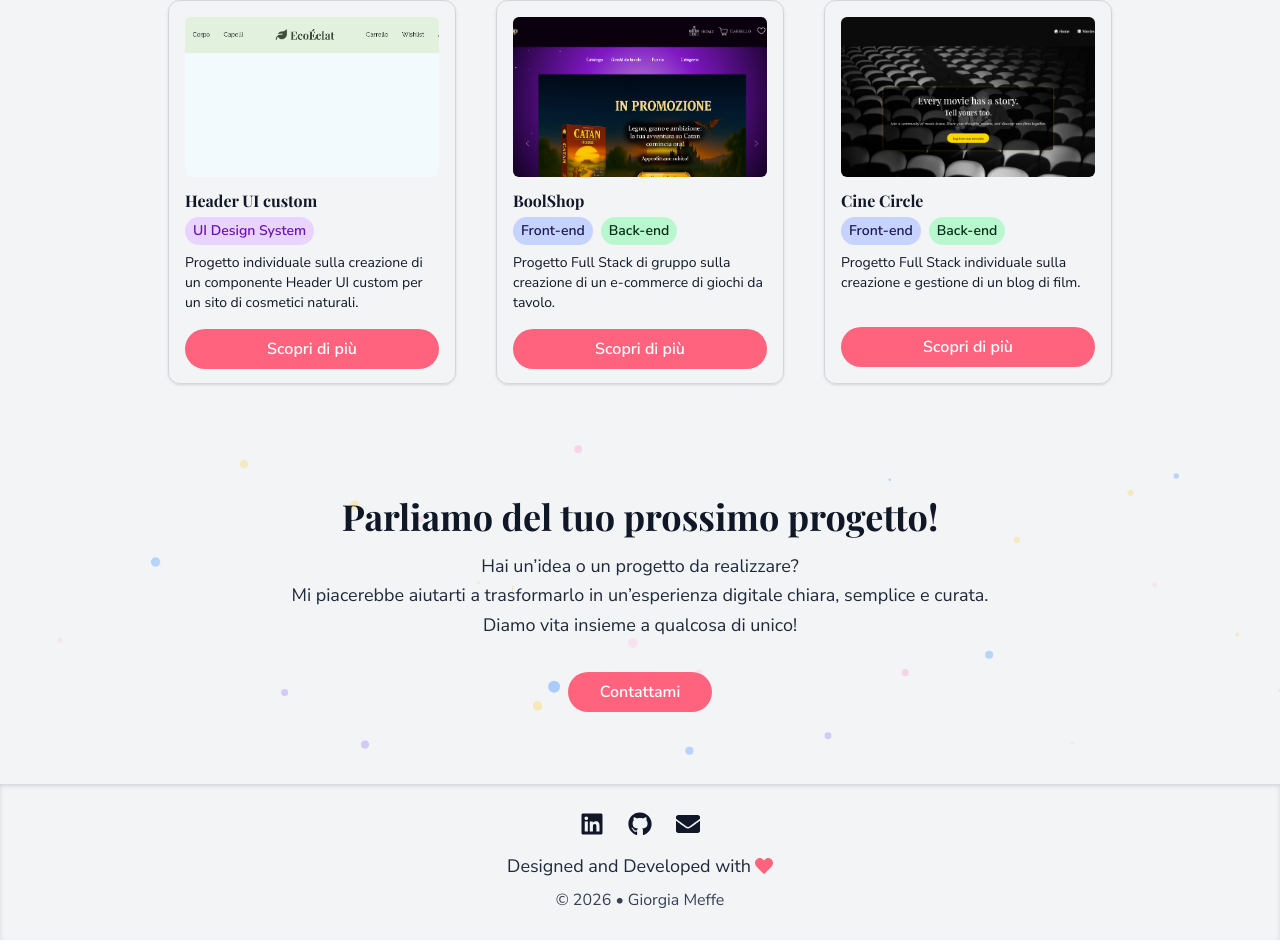
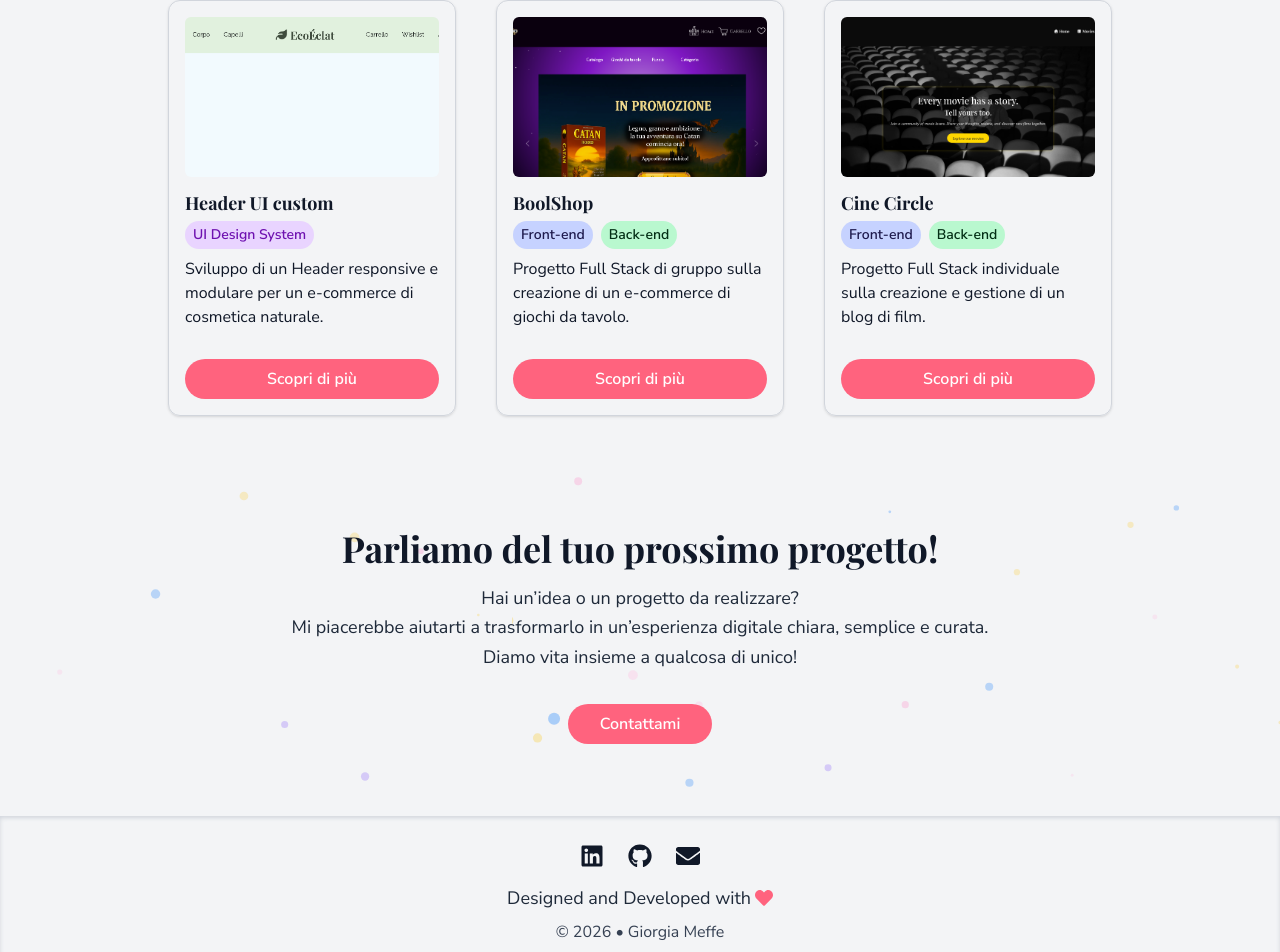
Before and after one commit to giorgiameffe/giorgiameffe-portfolio, a React (Vite) app: page / in a window 1280 px wide. Shown: the part 860-1812 px from the top of the page. Built offline with nearby package versions, Linux system fonts and the light colour scheme; a web font is replaced by a local one.

Commit message:
feat: enhance typography and layout in project components for improved readability and visual appeal

```diff
--- a/src/components/ProjectCard.tsx
+++ b/src/components/ProjectCard.tsx
@@ -16,7 +16,7 @@ const ProjectCard = ({ project, featured }: ProjectCardProps) => {
             viewport={{ once: true }}
             transition={{ duration: 1, ease: "easeOut" }}
             whileHover={{ scale: 1.03 }}
-            className={`p-4 border border-gray-300 dark:border-gray-800 rounded-xl ${featured ? "w-72 h-96" : "w-full h-96"}
+            className={`p-4 border border-gray-300 dark:border-gray-800 rounded-xl ${featured ? "w-72 h-[26rem]" : "w-full h-[25rem]"}
             flex flex-col shadow-sm hover:shadow-lg transition-shadow mt-4 mb-4`}
         >
             <Link to={`/projects/${project.slug}`}>
@@ -34,7 +34,7 @@ const ProjectCard = ({ project, featured }: ProjectCardProps) => {
             <div className="flex flex-col flex-1 min-h-0">
                 <div className="flex-grow">
 
-                    <h1 className="font-bold text-md mb-1">{project.title}</h1>
+                    <h1 className="font-bold text-lg mb-1">{project.title}</h1>
                     <div className="flex flex-wrap gap-2 mt-1 mb-2">
                         {project.categories?.map((cat, index) => (
                             <span
@@ -46,7 +46,7 @@ const ProjectCard = ({ project, featured }: ProjectCardProps) => {
                         ))}
                     </div>
 
-                    <p className={`text-sm ${featured ? "line-clamp-3" : "line-clamp-4"}`}>
+                    <p className={`text-md md:text-md ${featured ? "line-clamp-4" : "line-clamp-5"}`}>
                         {project.description}
                     </p>
                 </div>
--- a/src/components/ProjectDetailContent.tsx
+++ b/src/components/ProjectDetailContent.tsx
@@ -17,7 +17,7 @@ const ProjectDetailContent: React.FC<ContentProps> = ({ description }) => {
 
             {/* Sezione obiettivo e scopo */}
             <div className="mb-12">
-                <h2 className="text-2xl font-bold mb-4 text-center">
+                <h2 className="text-2xl md:text-3xl font-bold mb-4 text-center">
                     Obiettivo e scopo
                 </h2>
                 <p className="text-lg md:text-xl text-center md:text-start text-gray-800 dark:text-gray-200 leading-relaxed font-medium">
--- a/src/components/ProjectDetailGallery.tsx
+++ b/src/components/ProjectDetailGallery.tsx
@@ -46,7 +46,7 @@ const ProjectDetailGallery: React.FC<ProjectDetailGalleryProps> = ({ gallery })
 
         <section className="flex flex-col items-center max-w-6xl mx-auto relative">
 
-            <h2 className="font-bold text-2xl mb-4">
+            <h2 className="font-bold text-2xl md:text-3xl mb-4">
                 Galleria e Demo
             </h2>
 
--- a/src/components/ProjectDetailInfoBar.tsx
+++ b/src/components/ProjectDetailInfoBar.tsx
@@ -35,7 +35,7 @@ const ProjectDetailInfoBar: React.FC<InfoBarProps> = ({
 
             {/* Sezione dettagli del progetto */}
             <section>
-                <h2 className="text-lg font-semibold mb-3 text-center md:text-start">Dettagli progetto</h2>
+                <h2 className="text-xl md:text-2xl font-semibold mb-3 text-center md:text-start">Dettagli progetto</h2>
                 <ul className="space-y-2 text-sm">
                     <li>
                         <span className="font-medium mr-1">Ruolo:</span>
@@ -58,7 +58,7 @@ const ProjectDetailInfoBar: React.FC<InfoBarProps> = ({
 
             {/* Stack tecnologico */}
             <section>
-                <h2 className="text-lg font-semibold mb-3 text-center md:text-start">Stack tecnologico</h2>
+                <h2 className="text-xl md:text-2xl font-semibold mb-3 text-center md:text-start">Stack tecnologico</h2>
                 <ul className="grid grid-cols-2 gap-2">
                     {technologies.map(t => (
                         <li
--- a/src/data/projectsData.ts
+++ b/src/data/projectsData.ts
@@ -36,7 +36,7 @@ const projects: Project[] = [
     {
         slug: "header-ui-custom",
         title: "Header UI custom",
-        description: "Progetto individuale sulla creazione di un componente Header UI custom per un sito di cosmetici naturali.",
+        description: "Sviluppo di un Header responsive e modulare per un e-commerce di cosmetica naturale.",
         image: "/images/projects/header-ui-project/header-preview.png",
         featured: true,
         categories: [
```
